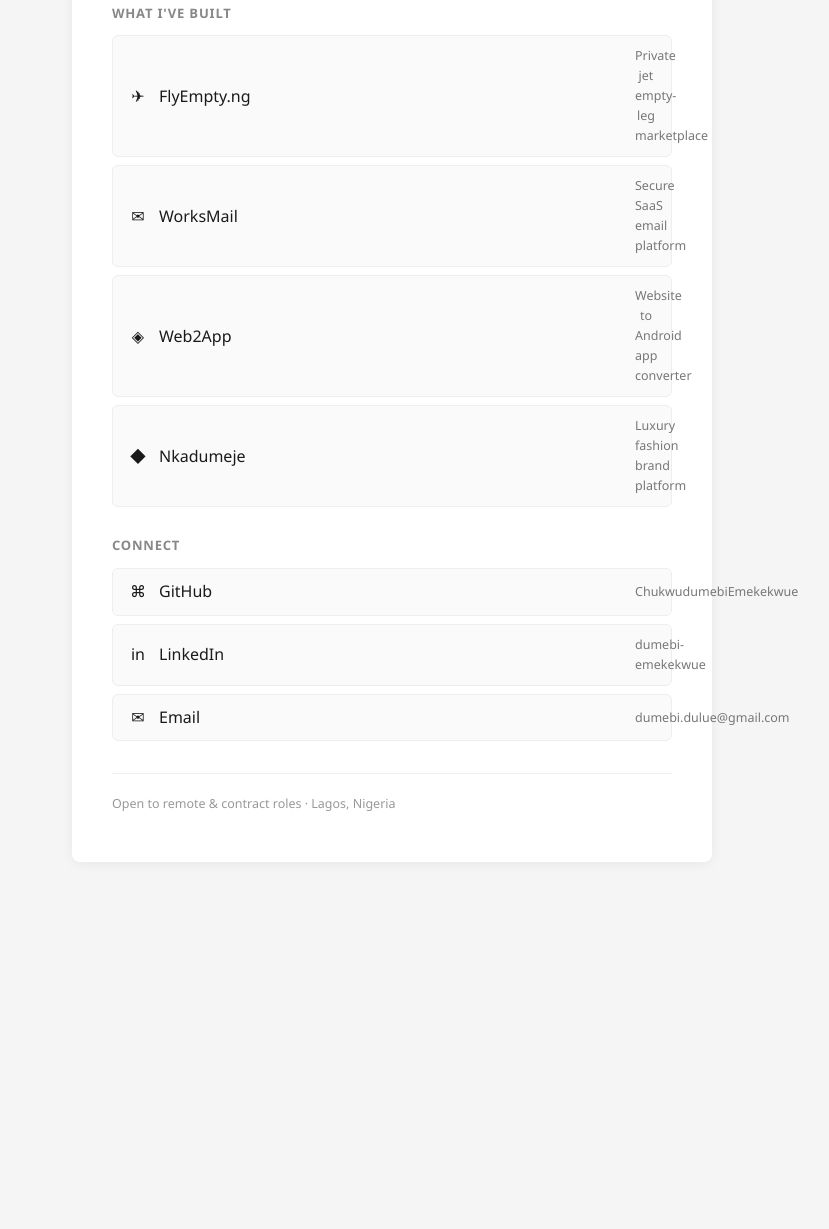
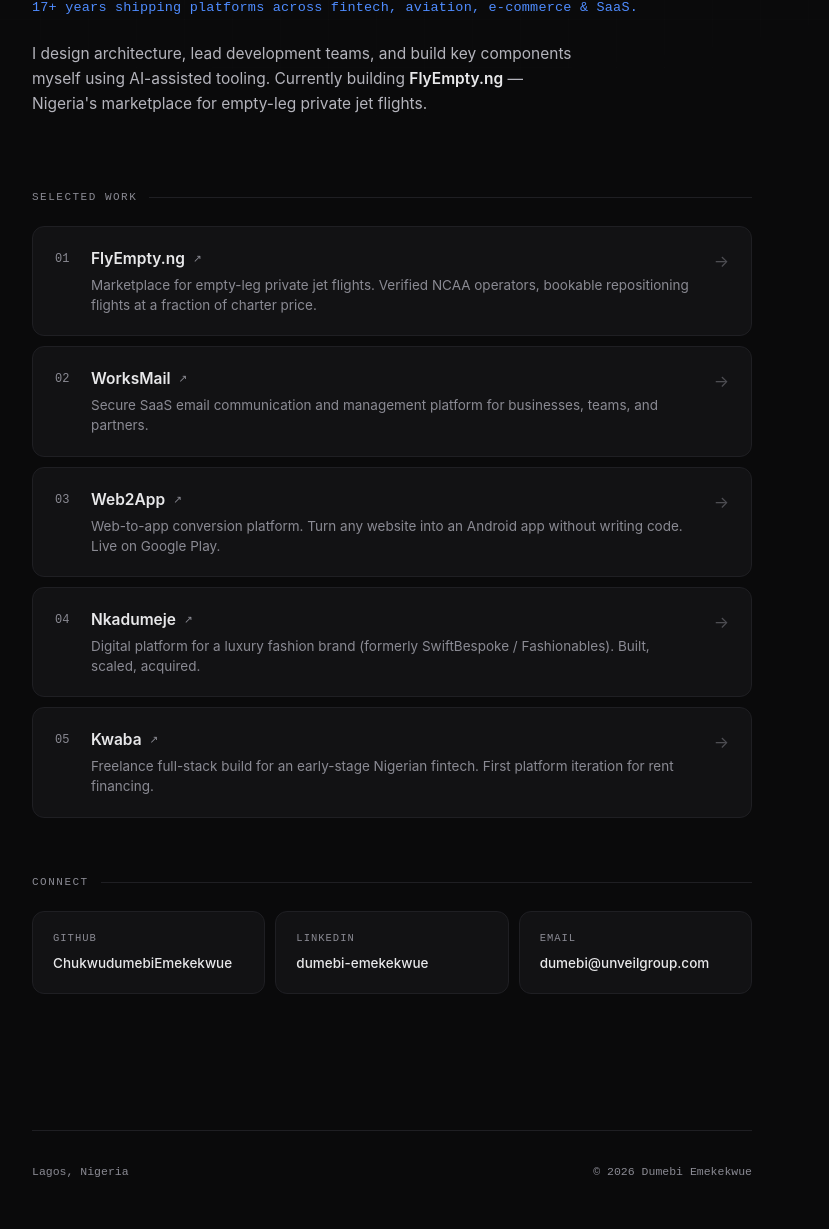
Before and after one commit to ChukwudumebiEmekekwue/ChukwudumebiEmekekwue.github.io, a plain HTML site: page index.html in a window 1280 px wide. Shown: the part 317-1546 px from the top of the page, without its empty margins (248-1077 px from the left). Before the commit the page ends 1203 px from the top, so only its background shows below. Drawn offline with Linux system fonts and the light colour scheme.

Commit message:
Update index.html

```diff
--- a/index.html
+++ b/index.html
@@ -3,112 +3,343 @@
 <head>
 <meta charset="UTF-8">
 <meta name="viewport" content="width=device-width, initial-scale=1.0">
-    <title>Dumebi Emekekwue — Solutions Architect</title>
+<title>Dumebi Emekekwue — Solutions Architect & Full-Stack Builder</title>
 <style>
+  :root {
+    --bg: #0a0a0b;
+    --surface: #121214;
+    --border: #1f1f23;
+    --text: #e8e8ea;
+    --muted: #8a8a93;
+    --accent: #4f8cff;
+    --accent-soft: rgba(79, 140, 255, 0.08);
+    --mono: 'SF Mono', 'Fira Code', 'JetBrains Mono', ui-monospace, monospace;
+    --sans: -apple-system, BlinkMacSystemFont, 'Segoe UI', Inter, Roboto, sans-serif;
+  }
+
   * { margin: 0; padding: 0; box-sizing: border-box; }
+
+  html { scroll-behavior: smooth; }
+
   body {
-            font-family: 'Segoe UI', system-ui, -apple-system, sans-serif;
-            background: #f5f5f5;
-            color: #1a1a1a;
+    font-family: var(--sans);
+    background: var(--bg);
+    color: var(--text);
     line-height: 1.6;
+    -webkit-font-smoothing: antialiased;
     min-height: 100vh;
     display: flex;
+    flex-direction: column;
     align-items: center;
-            justify-content: center;
-            padding: 24px;
+    padding: 0 24px;
   }
-        .card {
-            background: #fff;
-            max-width: 640px;
+
+  /* Subtle grid backdrop */
+  body::before {
+    content: '';
+    position: fixed;
+    inset: 0;
+    background-image:
+      linear-gradient(rgba(255,255,255,0.02) 1px, transparent 1px),
+      linear-gradient(90deg, rgba(255,255,255,0.02) 1px, transparent 1px);
+    background-size: 48px 48px;
+    mask-image: radial-gradient(ellipse 80% 60% at 50% 0%, #000 40%, transparent 100%);
+    pointer-events: none;
+    z-index: 0;
+  }
+
+  main {
+    position: relative;
+    z-index: 1;
     width: 100%;
-            padding: 48px 40px;
-            border-radius: 8px;
-            box-shadow: 0 2px 12px rgba(0,0,0,0.06);
+    max-width: 720px;
+    padding: 96px 0 80px;
   }
-        h1 { font-size: 26px; font-weight: 700; margin-bottom: 4px; letter-spacing: -0.5px; }
-        .role { font-size: 15px; color: #555; margin-bottom: 24px; font-weight: 500; }
-        .bio { font-size: 14.5px; color: #333; margin-bottom: 28px; }
-        .bio p { margin-bottom: 10px; }
-        h2 { font-size: 13px; text-transform: uppercase; letter-spacing: 0.8px; color: #888; margin-bottom: 12px; margin-top: 28px; }
-        .links { display: flex; flex-direction: column; gap: 8px; }
-        .links a {
+
+  /* HERO */
+  .hero { margin-bottom: 72px; }
+
+  .status {
+    display: inline-flex;
+    align-items: center;
+    gap: 8px;
+    font-family: var(--mono);
+    font-size: 11.5px;
+    color: var(--muted);
+    letter-spacing: 0.3px;
+    padding: 5px 12px;
+    border: 1px solid var(--border);
+    border-radius: 999px;
+    margin-bottom: 28px;
+    background: var(--surface);
+  }
+  .status .dot {
+    width: 6px; height: 6px;
+    border-radius: 50%;
+    background: #3ddc84;
+    box-shadow: 0 0 10px rgba(61, 220, 132, 0.6);
+    animation: pulse 2.4s ease-in-out infinite;
+  }
+  @keyframes pulse {
+    0%, 100% { opacity: 1; }
+    50% { opacity: 0.4; }
+  }
+
+  h1 {
+    font-size: clamp(32px, 6vw, 44px);
+    font-weight: 700;
+    letter-spacing: -1.5px;
+    line-height: 1.1;
+    margin-bottom: 14px;
+  }
+  h1 .dim { color: var(--muted); font-weight: 400; }
+
+  .tagline {
+    font-family: var(--mono);
+    font-size: 13.5px;
+    color: var(--accent);
+    margin-bottom: 24px;
+    letter-spacing: 0.2px;
+  }
+
+  .bio {
+    font-size: 15.5px;
+    color: #b4b4bc;
+    max-width: 560px;
+  }
+  .bio strong { color: var(--text); font-weight: 600; }
+
+  /* SECTION */
+  section { margin-bottom: 56px; }
+
+  .section-label {
+    font-family: var(--mono);
+    font-size: 11px;
+    text-transform: uppercase;
+    letter-spacing: 1.5px;
+    color: var(--muted);
+    margin-bottom: 20px;
     display: flex;
     align-items: center;
+    gap: 12px;
+  }
+  .section-label::after {
+    content: '';
+    flex: 1;
+    height: 1px;
+    background: var(--border);
+  }
+
+  /* PROJECT CARDS */
+  .projects { display: grid; gap: 10px; }
+
+  .project {
+    display: flex;
+    align-items: flex-start;
+    gap: 16px;
+    padding: 20px 22px;
+    background: var(--surface);
+    border: 1px solid var(--border);
+    border-radius: 12px;
+    text-decoration: none;
+    color: inherit;
+    transition: border-color 0.2s, transform 0.2s, background 0.2s;
+  }
+  .project:hover {
+    border-color: #2e2e34;
+    background: #151517;
+    transform: translateY(-2px);
+  }
+  .project:hover .project-arrow { transform: translate(2px, -2px); opacity: 1; }
+
+  .project-index {
+    font-family: var(--mono);
+    font-size: 12px;
+    color: var(--muted);
+    padding-top: 3px;
+    min-width: 20px;
+  }
+
+  .project-body { flex: 1; }
+  .project-title {
+    font-size: 15.5px;
+    font-weight: 600;
+    margin-bottom: 3px;
+    display: flex;
+    align-items: center;
+    gap: 8px;
+  }
+  .project-title .ext {
+    font-family: var(--mono);
+    font-size: 10.5px;
+    color: var(--muted);
+    font-weight: 400;
+  }
+  .project-desc {
+    font-size: 13.5px;
+    color: var(--muted);
+    line-height: 1.5;
+  }
+  .project-arrow {
+    color: var(--muted);
+    font-size: 16px;
+    opacity: 0.5;
+    transition: transform 0.2s, opacity 0.2s;
+    padding-top: 2px;
+  }
+
+  /* CONNECT GRID */
+  .connect {
+    display: grid;
+    grid-template-columns: repeat(auto-fit, minmax(180px, 1fr));
     gap: 10px;
-            font-size: 14px;
-            color: #1a1a1a;
+  }
+  .connect a {
+    padding: 18px 20px;
+    background: var(--surface);
+    border: 1px solid var(--border);
+    border-radius: 12px;
     text-decoration: none;
-            padding: 10px 14px;
-            background: #fafafa;
-            border-radius: 6px;
-            border: 1px solid #eee;
-            transition: background 0.15s, border-color 0.15s;
+    color: inherit;
+    transition: border-color 0.2s, background 0.2s;
+    display: block;
   }
-        .links a:hover { background: #f0f0f0; border-color: #ddd; }
-        .links a span { font-size: 16px; width: 22px; text-align: center; }
-        .links a .label { font-weight: 500; }
-        .links a .desc { font-size: 12.5px; color: #777; margin-left: auto; }
-        .footer { margin-top: 32px; padding-top: 20px; border-top: 1px solid #eee; font-size: 12.5px; color: #999; }
-        @media (max-width: 480px) {
-            .card { padding: 32px 24px; }
-            .links a .desc { display: none; }
+  .connect a:hover {
+    border-color: #2e2e34;
+    background: #151517;
+  }
+  .connect .label {
+    font-family: var(--mono);
+    font-size: 10.5px;
+    text-transform: uppercase;
+    letter-spacing: 1px;
+    color: var(--muted);
+    margin-bottom: 6px;
+  }
+  .connect .value {
+    font-size: 13.5px;
+    color: var(--text);
+    font-weight: 500;
+    word-break: break-all;
+  }
+
+  /* FOOTER */
+  footer {
+    position: relative;
+    z-index: 1;
+    width: 100%;
+    max-width: 720px;
+    padding: 32px 0 48px;
+    border-top: 1px solid var(--border);
+    font-family: var(--mono);
+    font-size: 11.5px;
+    color: var(--muted);
+    display: flex;
+    justify-content: space-between;
+    flex-wrap: wrap;
+    gap: 12px;
+  }
+
+  @media (max-width: 560px) {
+    main { padding: 64px 0 48px; }
+    .hero { margin-bottom: 56px; }
+    .project { padding: 16px 18px; gap: 12px; }
+    footer { flex-direction: column; }
   }
 </style>
 </head>
 <body>
-    <div class="card">
-        <h1>Dumebi Emekekwue</h1>
-        <div class="role">Solutions Architect &amp; Full-Stack Builder</div>
 
-        <div class="bio">
-            <p>17+ years building and shipping platforms across fintech, aviation, e-commerce, and SaaS. I design architecture, lead development teams, and build key components myself using AI-assisted tooling.</p>
-            <p>Currently building <strong>FlyEmpty.ng</strong> — Nigeria's marketplace for empty-leg private jet flights.</p>
+<main>
+
+  <header class="hero">
+    <div class="status">
+      <span class="dot"></span>
+      Open to remote &amp; contract roles
     </div>
+    <h1>Dumebi Emekekwue<br><span class="dim">Solutions Architect &amp; Full-Stack Builder</span></h1>
+    <p class="tagline">17+ years shipping platforms across fintech, aviation, e-commerce &amp; SaaS.</p>
+    <p class="bio">
+      I design architecture, lead development teams, and build key components myself using AI-assisted tooling. Currently building <strong>FlyEmpty.ng</strong> — Nigeria's marketplace for empty-leg private jet flights.
+    </p>
+  </header>
 
-        <h2>What I've built</h2>
-        <div class="links">
-            <a href="https://flyempty.ng" target="_blank" rel="noopener">
-                <span>✈</span>
-                <span class="label">FlyEmpty.ng</span>
-                <span class="desc">Private jet empty-leg marketplace</span>
+  <section>
+    <div class="section-label">Selected Work</div>
+    <div class="projects">
+
+      <a class="project" href="https://flyempty.ng" target="_blank" rel="noopener">
+        <span class="project-index">01</span>
+        <div class="project-body">
+          <div class="project-title">FlyEmpty.ng <span class="ext">↗</span></div>
+          <div class="project-desc">Marketplace for empty-leg private jet flights. Verified NCAA operators, bookable repositioning flights at a fraction of charter price.</div>
+        </div>
+        <span class="project-arrow">→</span>
       </a>
-            <a href="https://worksmail.co" target="_blank" rel="noopener">
-                <span>✉</span>
-                <span class="label">WorksMail</span>
-                <span class="desc">Secure SaaS email platform</span>
+
+      <a class="project" href="https://worksmail.co" target="_blank" rel="noopener">
+        <span class="project-index">02</span>
+        <div class="project-body">
+          <div class="project-title">WorksMail <span class="ext">↗</span></div>
+          <div class="project-desc">Secure SaaS email communication and management platform for businesses, teams, and partners.</div>
+        </div>
+        <span class="project-arrow">→</span>
       </a>
-            <a href="https://web2app.ng" target="_blank" rel="noopener">
-                <span>◈</span>
-                <span class="label">Web2App</span>
-                <span class="desc">Website to Android app converter</span>
+
+      <a class="project" href="https://web2app.ng" target="_blank" rel="noopener">
+        <span class="project-index">03</span>
+        <div class="project-body">
+          <div class="project-title">Web2App <span class="ext">↗</span></div>
+          <div class="project-desc">Web-to-app conversion platform. Turn any website into an Android app without writing code. Live on Google Play.</div>
+        </div>
+        <span class="project-arrow">→</span>
       </a>
-            <a href="https://nkadumeje.com" target="_blank" rel="noopener">
-                <span>◆</span>
-                <span class="label">Nkadumeje</span>
-                <span class="desc">Luxury fashion brand platform</span>
+
+      <a class="project" href="https://nkadumeje.com" target="_blank" rel="noopener">
+        <span class="project-index">04</span>
+        <div class="project-body">
+          <div class="project-title">Nkadumeje <span class="ext">↗</span></div>
+          <div class="project-desc">Digital platform for a luxury fashion brand (formerly SwiftBespoke / Fashionables). Built, scaled, acquired.</div>
+        </div>
+        <span class="project-arrow">→</span>
+      </a>
+
+      <a class="project" href="https://kwaba.ng" target="_blank" rel="noopener">
+        <span class="project-index">05</span>
+        <div class="project-body">
+          <div class="project-title">Kwaba <span class="ext">↗</span></div>
+          <div class="project-desc">Freelance full-stack build for an early-stage Nigerian fintech. First platform iteration for rent financing.</div>
+        </div>
+        <span class="project-arrow">→</span>
+      </a>
+
+    </div>
+  </section>
+
+  <section>
+    <div class="section-label">Connect</div>
+    <div class="connect">
+      <a href="https://github.com/ChukwudumebiEmekekwue" target="_blank" rel="noopener">
+        <div class="label">GitHub</div>
+        <div class="value">ChukwudumebiEmekekwue</div>
+      </a>
+      <a href="https://linkedin.com/in/dumebi-emekekwue" target="_blank" rel="noopener">
+        <div class="label">LinkedIn</div>
+        <div class="value">dumebi-emekekwue</div>
+      </a>
+      <a href="mailto:dumebi@unveilgroup.com">
+        <div class="label">Email</div>
+        <div class="value">dumebi@unveilgroup.com</div>
       </a>
     </div>
+  </section>
 
-        <h2>Connect</h2>
-        <div class="links">
-            <a href="https://github.com/ChukwudumebiEmekekwue" target="_blank" rel="noopener">
-                <span>⌘</span>
-                <span class="label">GitHub</span>
-                <span class="desc">ChukwudumebiEmekekwue</span>
-            </a>
-            <a href="https://linkedin.com/in/dumebi-emekekwue" target="_blank" rel="noopener">
-                <span>in</span>
-                <span class="label">LinkedIn</span>
-                <span class="desc">dumebi-emekekwue</span>
-            </a>
-            <a href="mailto:dumebi@unveilgroup.com">
-                <span>✉</span>
-                <span class="label">Email</span>
-                <span class="desc">dumebi.dulue@gmail.com</span>
-            </a>
-        </div>
+</main>
 
-        <div class="footer">Open to remote &amp; contract roles · Lagos, Nigeria</div>
-    </div>
+<footer>
+  <span>Lagos, Nigeria</span>
+  <span>© 2026 Dumebi Emekekwue</span>
+</footer>
+
 </body>
 </html>
```
Lines whose indentation alone changed are shown as unchanged.
